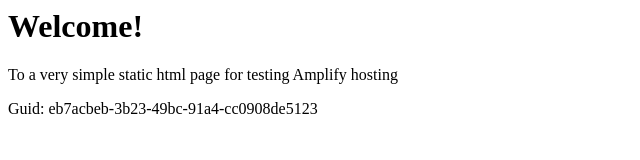
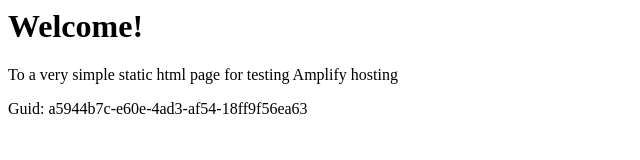
Before and after one commit to aws-aemilia-yul/Github-PR-Commit-Integration-Test-DoNotTouch-GitHubWebhookPushCanaryTest-v1-prod-ca-central-1, a website: page src/index.html in a window 1280 px wide. Shown: the full height of the page, 0-640 px from the left. Drawn offline with Linux system fonts and the light colour scheme.

Commit message:
commit from integ tests

```diff
--- a/src/index.html
+++ b/src/index.html
@@ -12,6 +12,6 @@
 <body>
     <h1>Welcome!</h1>
     <p>To a very simple static html page for testing Amplify hosting</p>
-    <p>Guid: eb7acbeb-3b23-49bc-91a4-cc0908de5123</p></body>
+    <p>Guid: a5944b7c-e60e-4ad3-af54-18ff9f56ea63</p></body>
 
 </html>
```
